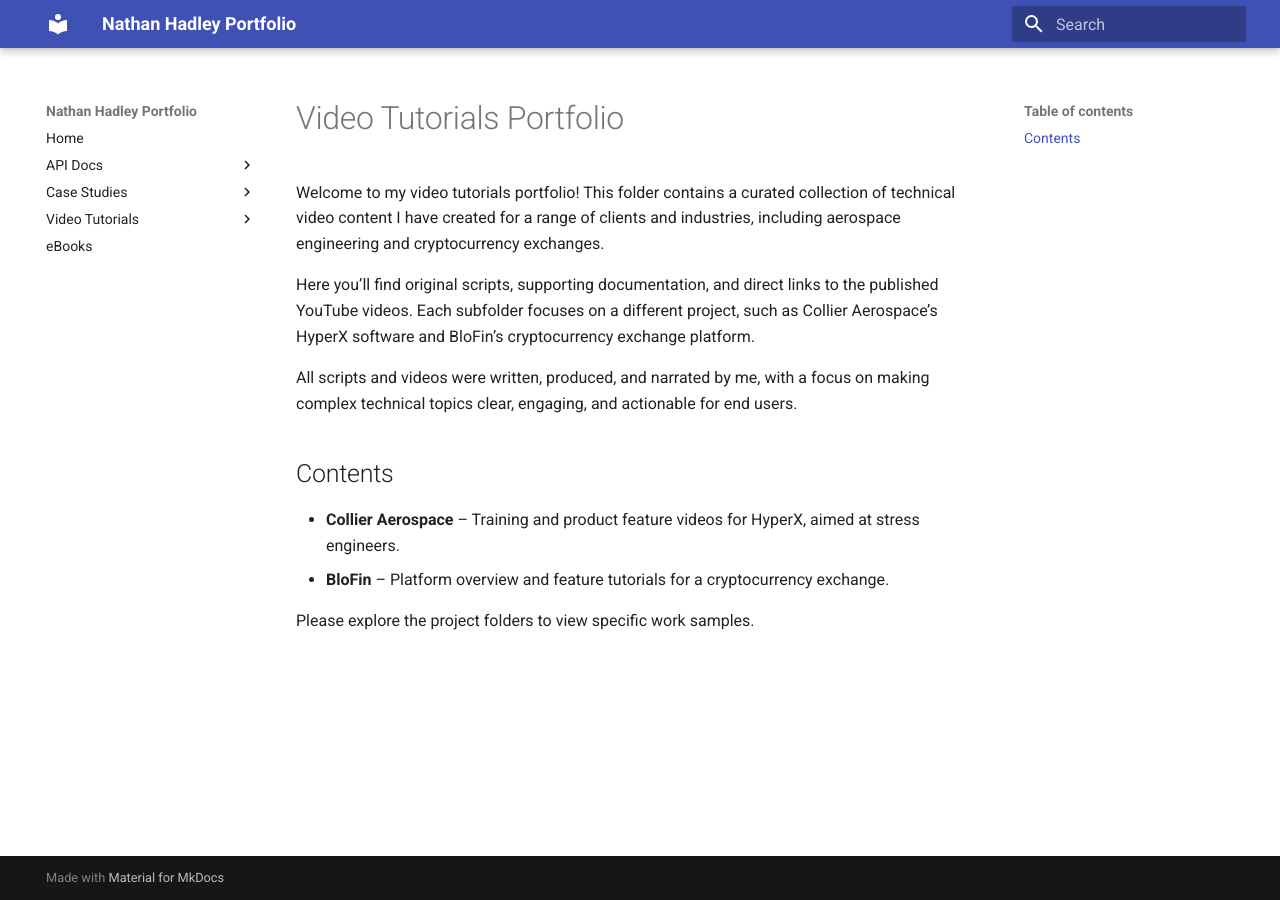
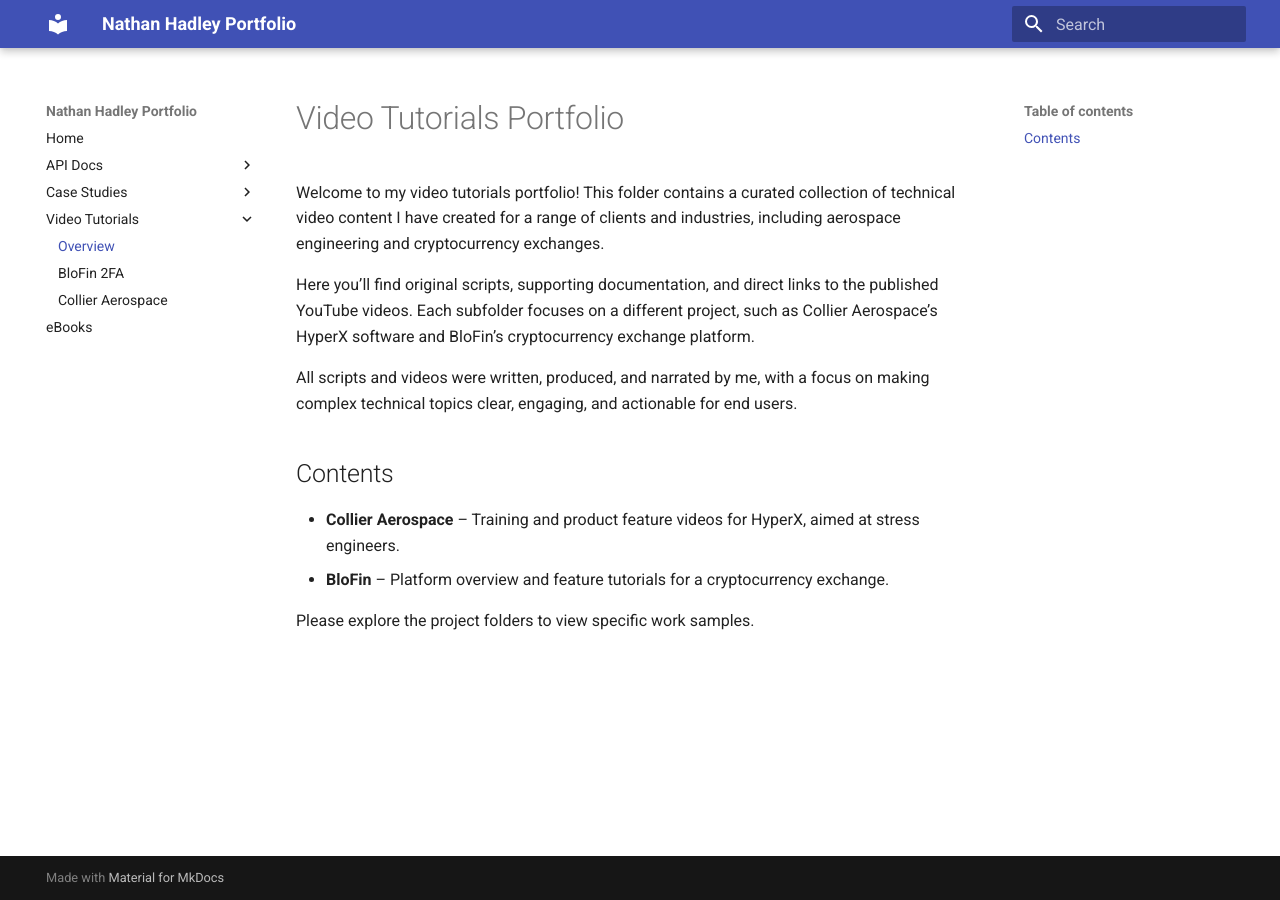
Before and after one commit to nathanhadleyportf/Portfolio, an MkDocs documentation site: the page built from docs/Video-Tutorials/README.md, in a window 1280 px wide. Built offline with MkDocs 1.6.1 and Material for MkDocs 9.7.7, drawn with Linux system fonts in a browser that asks for light colours; some of the changed lines change nothing that is shown.

Commit message:
Update mkdocs.yml

```diff
--- a/mkdocs.yml
+++ b/mkdocs.yml
@@ -20,7 +20,9 @@
       - VGI: Case Studies/VDartDigital-VGI.pdf
 
   - Video Tutorials:
-      - BloFin 2FA:  Video-Tutorials//Blofin/2FA.mp4
+      - Overview: Video-Tutorials/README.md
+      - BloFin 2FA:  Video-Tutorials/Blofin/2FA.mp4
+      - Collier Aerospace: Video-Tutorials/Collier_Aerospace.md
 
   - eBooks: eBooks/README.md
 theme:
```
